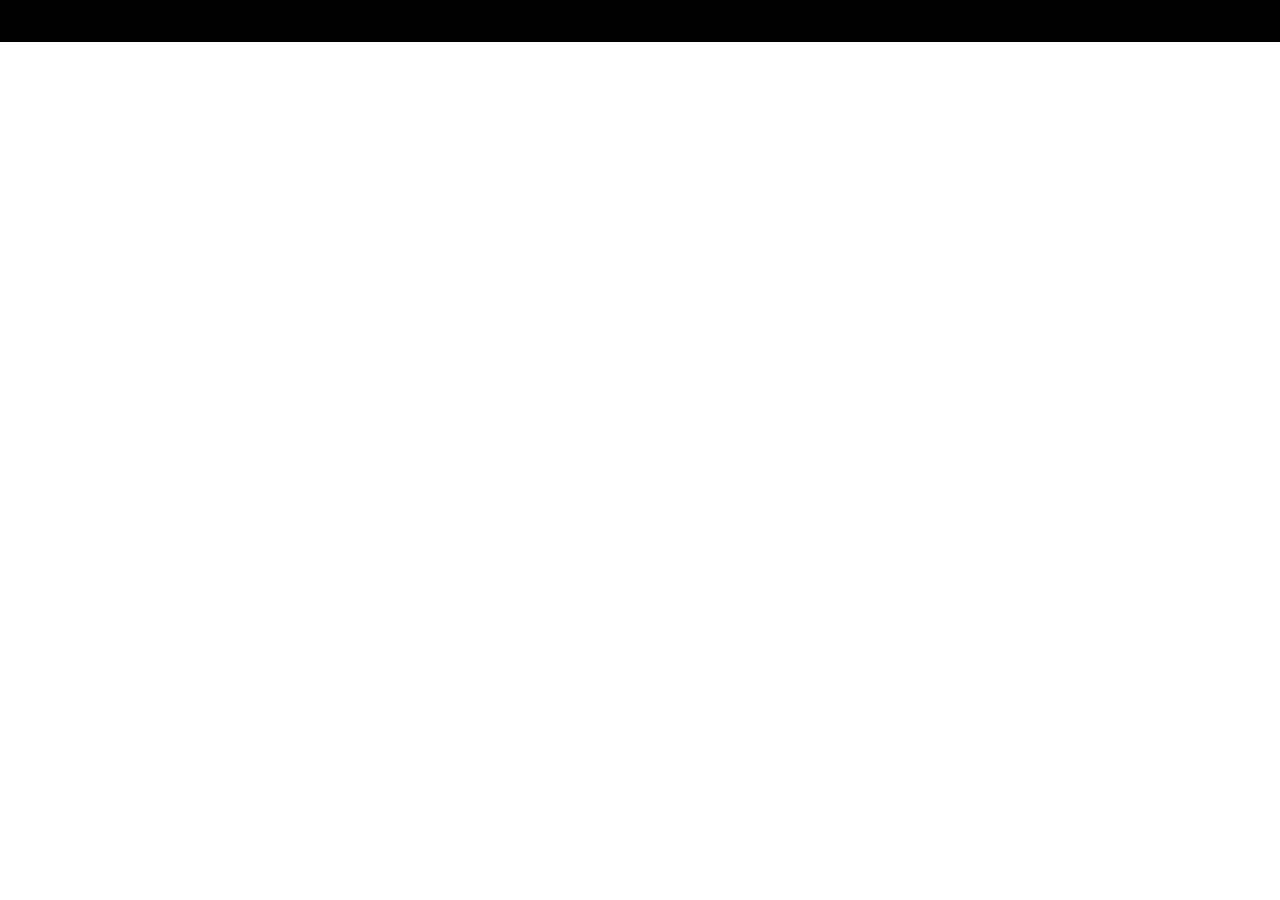
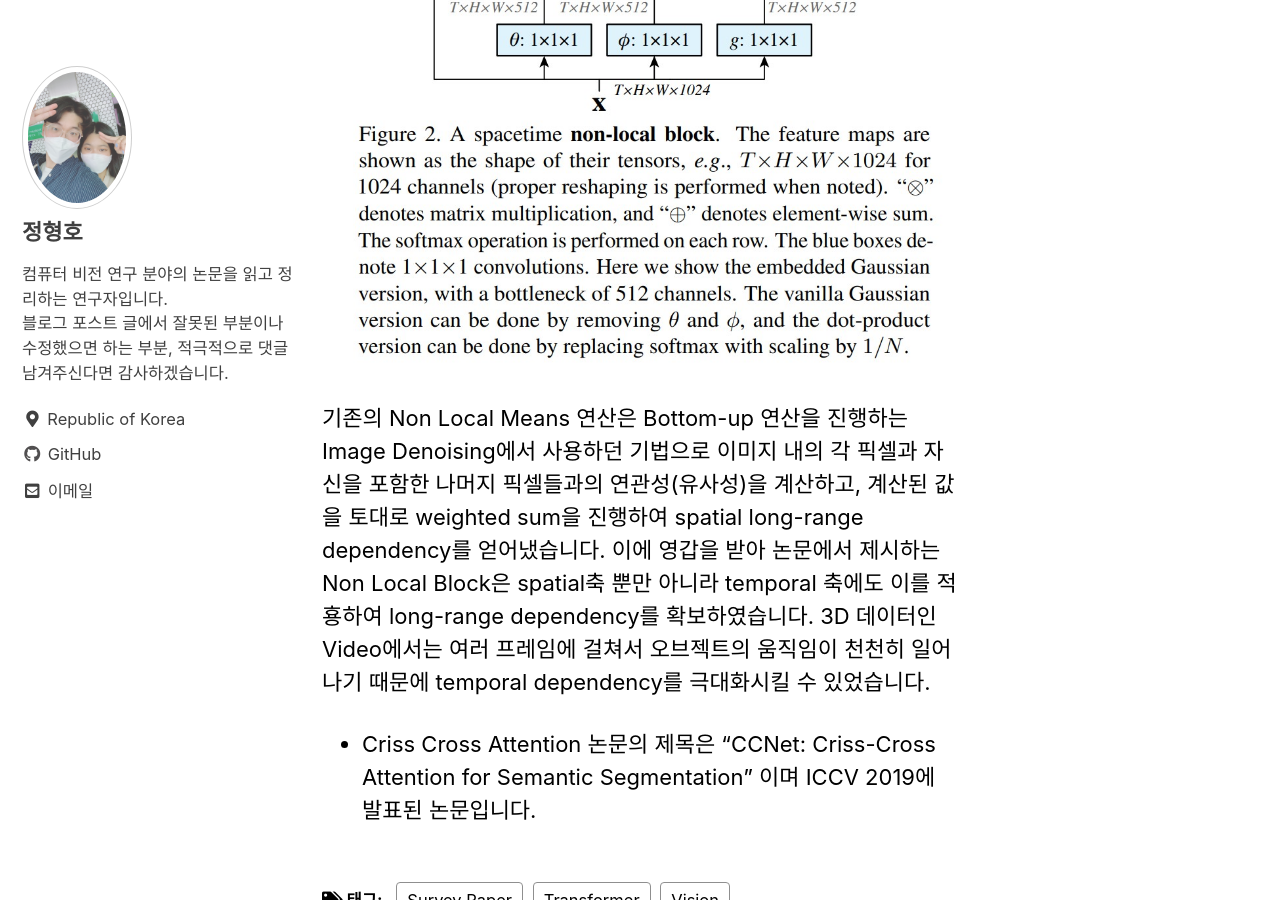
Before and after one commit to hhjung1202/hhjung1202.github.com, a Jekyll site: the page built from _posts/2021-06-22-transformer-vision-survey.md, in a window 1280 px wide and 900 px high, scrolled down 1802 px. Built offline with Jekyll 4.4.1, drawn with Linux system fonts in a browser that asks for light colours; cached includes are drawn as plain includes; comment, search, counter and statistics services are not loaded; before the commit the page ends 1844 px from its top, so only the background shows below that; some of the changed text lies outside the part shown.

Commit message:
Survey paper 2

```diff
--- a/_posts/2021-06-22-transformer-vision-survey.md
+++ b/_posts/2021-06-22-transformer-vision-survey.md
@@ -12,3 +12,28 @@ comments: true
 
 ###### 2021년에 발표한 Transformers in Vision: A Survey 리뷰 1편을 시작하겠습니다.
 ###### 해당 포스트에서는 Transformer를 Vision에서 어떻게 적용해왔는지를 설명하고자 합니다.
+
+먼저 소개할 내용은 Image Recognition을 위한 Transformers 에 대한 내용입니다.
+- Non Local Neural Networks
+- Criss Cross Attention
+- Stand-Alone Self-Attention
+- Local Relation Networks
+- Attention Augmented Convolutional Networks
+- Vectorized Self-Attention
+- Vision Transformer
+- Data-Efficient Image Transformers
+- CLIP: Contrastive Language–Image Pre-training
+
+* Non Local Neural Networks
+논문의 제목은 "Non Local Neural Networks" 이며 CVPR 2018에 발표된 논문입니다.
+
+![image-center]({{ site.url }}{{ site.baseurl }}/assets/images/transformer/survey1/1-1.jpg){: .align-center}
+
+
+![image-center]({{ site.url }}{{ site.baseurl }}/assets/images/transformer/survey1/1-2.jpg){: .align-center}
+
+
+기존의 Non Local Means 연산은 Bottom-up 연산을 진행하는 Image Denoising에서 사용하던 기법으로 이미지 내의 각 픽셀과 자신을 포함한 나머지 픽셀들과의 연관성(유사성)을 계산하고, 계산된 값을 토대로 weighted sum을 진행하여 spatial long-range dependency를 얻어냈습니다. 이에 영갑을 받아 논문에서 제시하는 Non Local Block은 spatial축 뿐만 아니라 temporal 축에도 이를 적횽하여 long-range dependency를 확보하였습니다. 3D 데이터인 Video에서는 여러 프레임에 걸쳐서 오브젝트의 움직임이 천천히 일어나기 때문에 temporal dependency를 극대화시킬 수 있었습니다.
+
+* Criss Cross Attention
+논문의 제목은 "CCNet: Criss-Cross Attention for Semantic Segmentation" 이며 ICCV 2019에 발표된 논문입니다.
```
Also changed, not shown: assets/images/transformer/survey1/1-1.jpg (added), assets/images/transformer/survey1/1-2.jpg (added).
